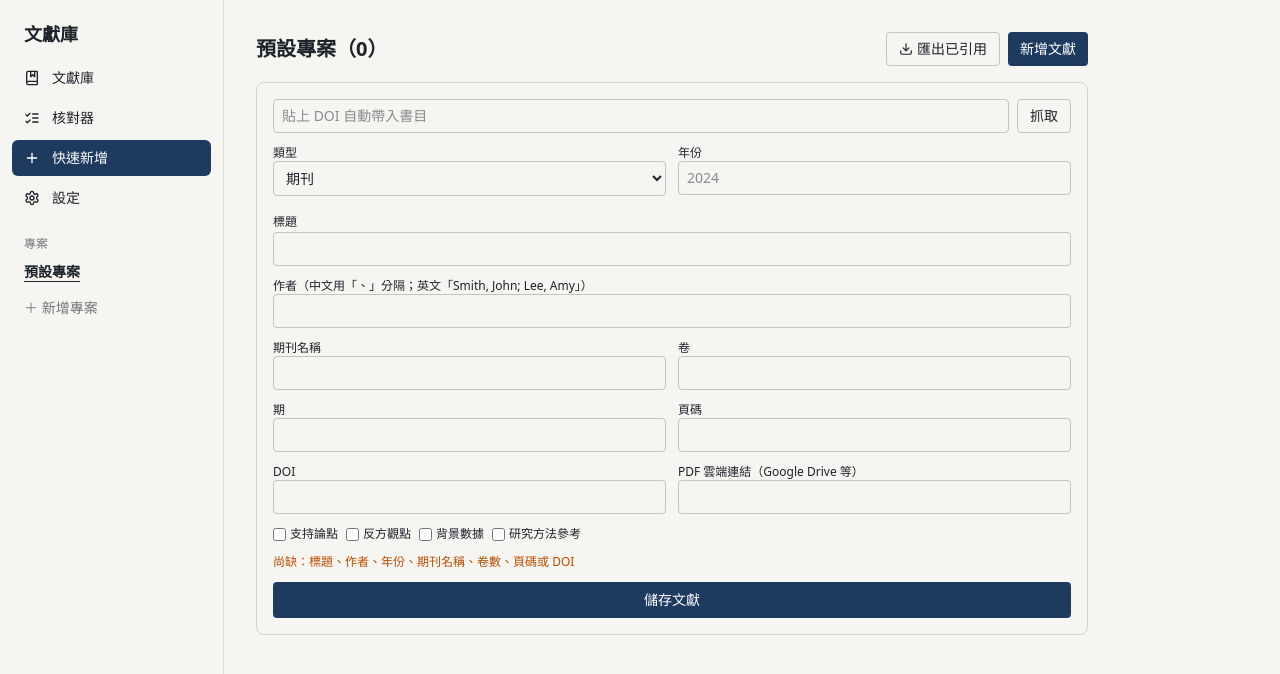
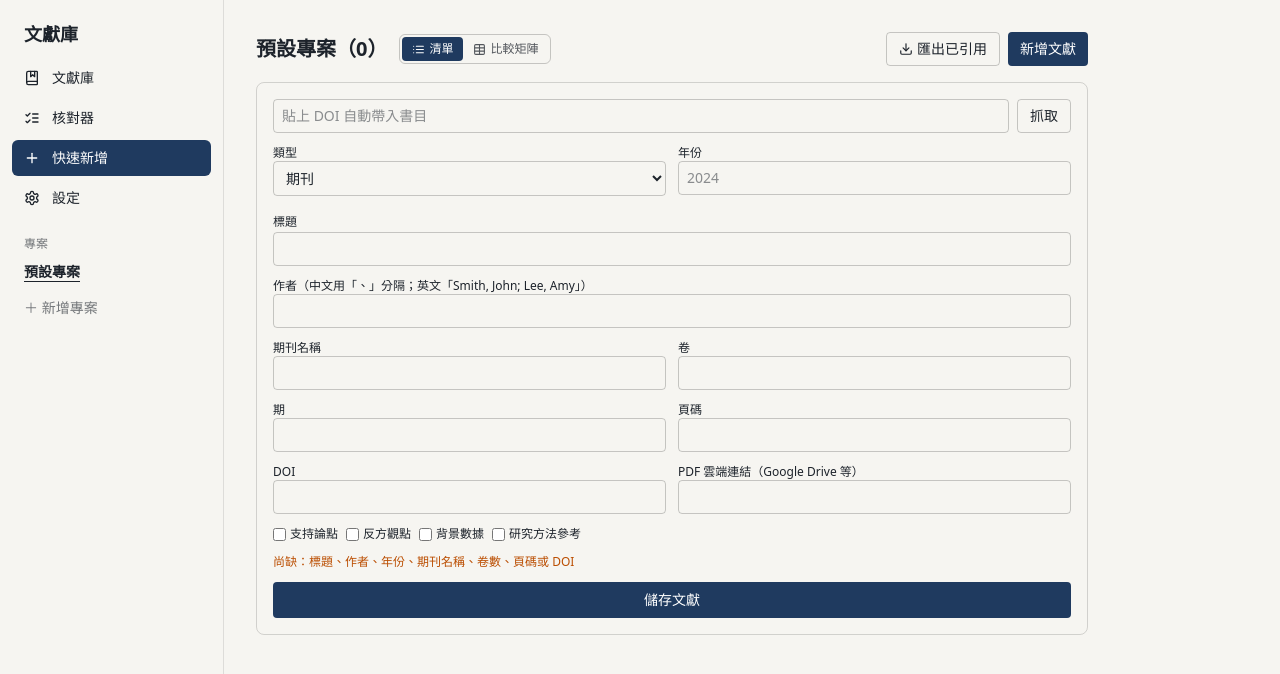
Before and after one commit to 113Toast/Literature_management, a React (Vite) app: page /#/add in a window 1280 px wide. Shown: the top 674 px of the page. Built offline with nearby package versions, Linux system fonts and the light colour scheme.

Commit message:
Update Library.tsx

```diff
--- a/src/pages/Library.tsx
+++ b/src/pages/Library.tsx
@@ -1,6 +1,7 @@
 import { useState } from 'react';
-import { Copy, Download, ExternalLink, Trash2 } from 'lucide-react';
+import { Copy, Download, ExternalLink, List, Table, Trash2 } from 'lucide-react';
 import type { Store } from '../store';
+import MatrixView from '../components/MatrixView';
 import {
   copyRichText, fetchMetadataByDOI, formatApaReference, formatInTextCitation, getMissingFields,
   sortReferencesBilingual, type Author, type ReadStatus, type ReferenceItem, type ReferenceType, type StanceTag,
@@ -21,6 +22,7 @@ function parseAuthors(s: string): Author[] {
 export default function Library({ store, pid, adding = false }: { store: Store; pid: string; adding?: boolean }) {
   const q = new URLSearchParams(window.location.search); // PWA share_target 帶入
   const shared = q.get('url') || q.get('text') || '';
+  const [view, setView] = useState<'list' | 'matrix'>('list');
   const [open, setOpen] = useState(adding || !!shared);
   const [toast, setToast] = useState('');
   const [doi, setDoi] = useState('');
@@ -60,10 +62,34 @@ export default function Library({ store, pid, adding = false }: { store: Store;
 
   return (
     <div>
-      <div className="flex items-center justify-between mb-4">
+      <div className="flex flex-wrap items-center justify-between gap-2 mb-4">
+        <div className="flex items-center gap-3">
           <h2 className="text-xl font-semibold">{pid}（{list.length}）</h2>
+          {/* 清單 / 比較矩陣 切換鈕 */}
+          <div className="inline-flex rounded-md border border-black/20 dark:border-white/20 p-0.5 text-xs">
+            <button
+              onClick={() => setView('list')}
+              className={`flex items-center gap-1 rounded px-2.5 py-1 ${
+                view === 'list' ? 'bg-[#1f3a5f] text-white' : 'opacity-75 hover:opacity-100'
+              }`}
+            >
+              <List size={13} />
+              清單
+            </button>
+            <button
+              onClick={() => setView('matrix')}
+              className={`flex items-center gap-1 rounded px-2.5 py-1 ${
+                view === 'matrix' ? 'bg-[#1f3a5f] text-white' : 'opacity-75 hover:opacity-100'
+              }`}
+            >
+              <Table size={13} />
+              比較矩陣
+            </button>
+          </div>
+        </div>
+
         <div className="flex gap-2">
-          <button onClick={exportCited} className="flex items-center gap-1 rounded border border-black/20 px-3 py-1.5 text-sm"><Download size={14} />匯出已引用</button>
+          <button onClick={exportCited} className="flex items-center gap-1 rounded border border-black/20 dark:border-white/20 px-3 py-1.5 text-sm"><Download size={14} />匯出已引用</button>
           <button onClick={() => setOpen(!open)} className="rounded bg-[#1f3a5f] text-white px-3 py-1.5 text-sm">新增文獻</button>
         </div>
       </div>
@@ -95,12 +121,16 @@ export default function Library({ store, pid, adding = false }: { store: Store;
               </label>
             ))}
           </div>
-          {(d.isRetracted || d.isPreprint) && <p className="col-span-2 text-sm">{d.isRetracted && <span className="text-red-600 font-semibold">⚠ 此文獻已被撤稿　</span>}{d.isPreprint && <span className="text-amber-600 font-semibold">⚠ 預印本，尚未經同儕審查</span>}</p>}
+          {(d.isRetracted || d.isPreprint) && <p className="col-span-2 text-sm">{d.isRetracted && <span className="text-red-600 font-semibold">⚠ 此文獻已被撤稿 </span>}{d.isPreprint && <span className="text-amber-600 font-semibold">⚠ 預印本，尚未經同儕審查</span>}</p>}
           {missing.length > 0 && <p className="col-span-2 text-xs text-amber-700 dark:text-amber-400">尚缺：{missing.join('、')}</p>}
           <button onClick={save} className="col-span-2 rounded bg-[#1f3a5f] text-white py-2 text-sm">儲存文獻</button>
         </div>
       )}
 
+      {view === 'matrix' ? (
+        <MatrixView items={list} store={store} />
+      ) : (
+        <>
           {!list.length && !open && <p className="opacity-60 text-sm">這個專案還沒有文獻。按「新增文獻」，貼上 DOI 即可開始。</p>}
           <ul className="space-y-3">
             {list.map((r) => {
@@ -128,6 +158,8 @@ export default function Library({ store, pid, adding = false }: { store: Store;
               );
             })}
           </ul>
+        </>
+      )}
       {toast && <div className="fixed bottom-20 md:bottom-6 left-1/2 -translate-x-1/2 rounded bg-black text-white px-3 py-1.5 text-sm">{toast}</div>}
     </div>
   );
```
Lines whose indentation alone changed are shown as unchanged.
